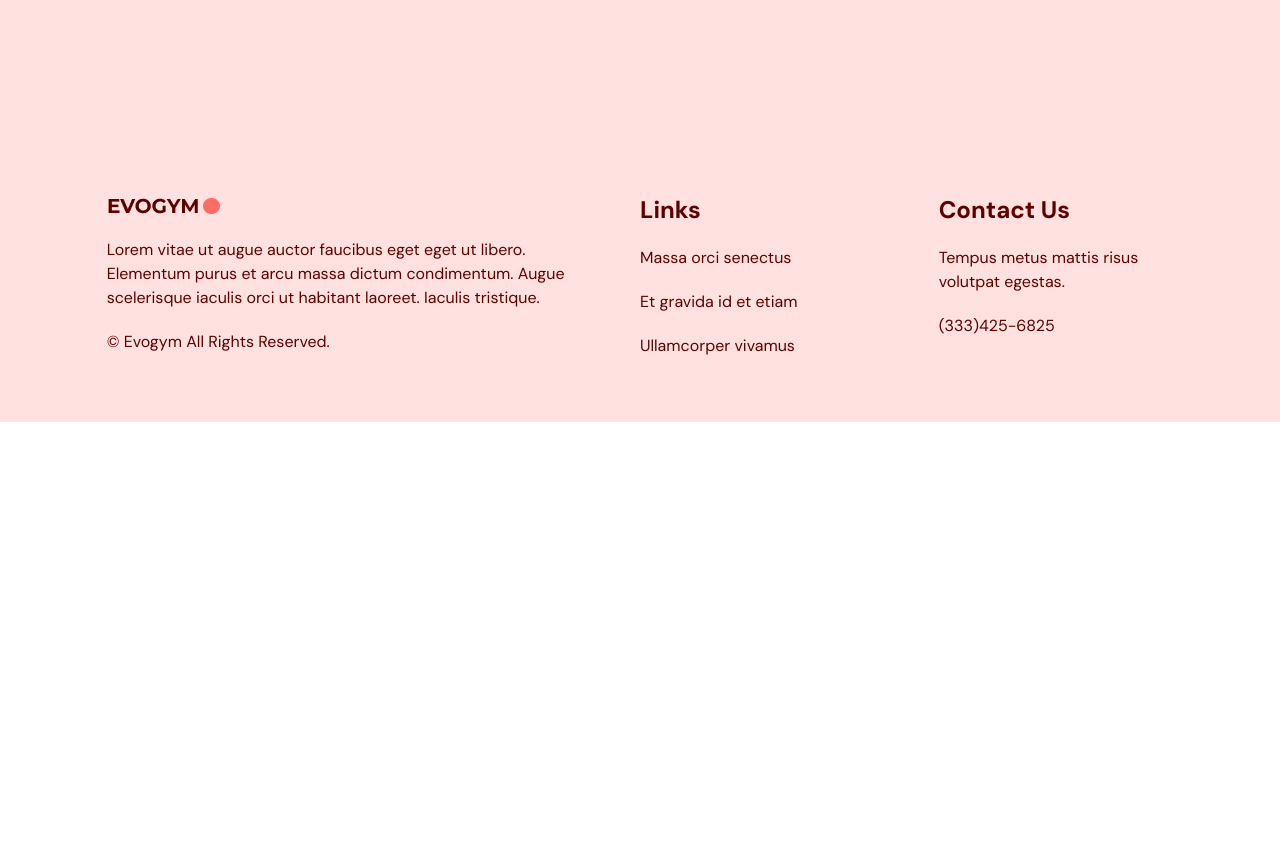
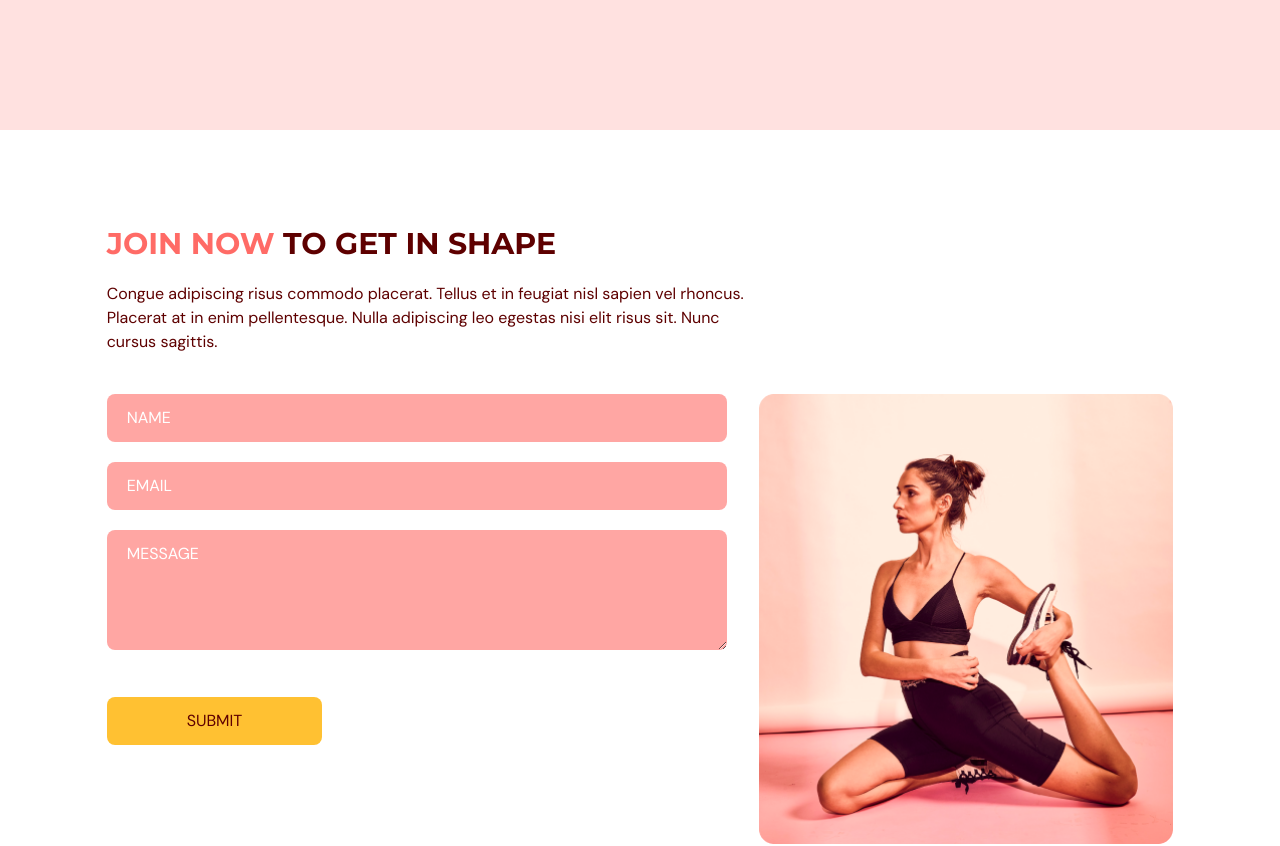
Before and after one commit to shivprajapat/gym-react-typescript-website, a React (Vite) app: page / in a window 1280 px wide. Shown: the part 2840-3686 px from the top of the page. Before the commit the page ends 3262 px from the top, so only its background shows below. Built offline with nearby package versions, Linux system fonts and the light colour scheme.

Commit message:
contact page and navbar ui

```diff
--- a/package.json
+++ b/package.json
@@ -13,7 +13,8 @@
     "framer-motion": "^9.0.2",
     "react": "^18.2.0",
     "react-anchor-link-smooth-scroll": "^1.0.12",
-    "react-dom": "^18.2.0"
+    "react-dom": "^18.2.0",
+    "react-hook-form": "^7.43.1"
   },
   "devDependencies": {
     "@types/node": "^18.13.0",
--- a/src/App.tsx
+++ b/src/App.tsx
@@ -5,6 +5,7 @@
 import Benefits from "./pages/benefits";
 import Footer from "./components/footer";
 import OurClasses from "./pages/ourClasses";
+import Contact from "./pages/contact";
 const App = () => {
   const [isTopOfPage, setIsTopOfPage] = useState<boolean>(true);
   const [selectedPage, setSelectedPage] = useState<SelectedPage>(SelectedPage.Home);
@@ -16,10 +17,10 @@
         setSelectedPage(SelectedPage.Home);
       }
       if (window.scrollY !== 0) setIsTopOfPage(false);
-    }
-    window.addEventListener('scroll', handleScroll)
-    return () => window.removeEventListener('scroll', handleScroll)
-  }, [])
+    };
+    window.addEventListener("scroll", handleScroll);
+    return () => window.removeEventListener("scroll", handleScroll);
+  }, []);
   return (
     <div className="app bg-gray-20">
       <Navbar
@@ -30,6 +31,7 @@
       <Home setSelectedPage={setSelectedPage} />
       <Benefits setSelectedPage={setSelectedPage} />
       <OurClasses setSelectedPage={setSelectedPage}/>
+      <Contact setSelectedPage={setSelectedPage}/>
       <Footer/>
     </div>
   );
--- a/src/components/navbar/index.tsx
+++ b/src/components/navbar/index.tsx
@@ -1,21 +1,21 @@
-import React, { useState } from "react";
-import Logo from "@/assets/logo.png";
+import { useState } from "react";
+import { Bars3Icon, XMarkIcon } from "@heroicons/react/24/solid";
+import Logo from "@/assets/Logo.png";
 import Link from "./Link";
-import { Bars3Icon, XMarkIcon } from "@heroicons/react/24/solid";
 import { SelectedPage } from "@/shared/types";
+import useMediaQuery from "@/hooks/useMediaQuery";
 import ActionButton from "@/shared/ActionButton";
-import useMediaQuery from "@/hooks/useMediaQuery";
 
 type Props = {
   isTopOfPage: boolean;
   selectedPage: SelectedPage;
   setSelectedPage: (value: SelectedPage) => void;
 };
+
 const Navbar = ({ isTopOfPage, selectedPage, setSelectedPage }: Props) => {
-  const navbarBackground = isTopOfPage ? "" : "bg-primary-100 drop-shadow";
   const [isMenuToggled, setIsMenuToggled] = useState<boolean>(false);
   const isAboveMediumScreens = useMediaQuery("(min-width: 1060px)");
-
+  const navbarBackground = isTopOfPage ? "" : "bg-primary-100 drop-shadow";
   const navData = [
     { title: "Home" },
     { title: "Benefits" },
@@ -24,12 +24,14 @@
   ];
   return (
     <nav>
-      <div className={`${navbarBackground} flex-space fixed top-0 z-30 w-full py-6`}>
+      <div
+        className={`${navbarBackground} flex-space fixed top-0 z-30 w-full py-6`}
+      >
         <div className="flex-space mx-auto w-5/6">
           <div className="flex-space w-full gap-16">
             <img alt="logo" src={Logo} />
-            {
-              isAboveMediumScreens ? (
+
+            {isAboveMediumScreens ? (
               <div className="flex-space w-full">
                 <div className="flex-space gap-8 text-sm">
                   {navData?.map(({ title }, i: number) => (
@@ -55,17 +57,22 @@
               >
                 <Bars3Icon className="h-6 w-6 text-white" />
               </button>
-              )
-            }
-
+            )}
           </div>
         </div>
-        {!isAboveMediumScreens && isMenuToggled && (<div className="fixed right-0 bottom-0 z-40 h-full w-[300px] bg-primary-100 drop-shadow-xl">
-          <div className="flex justify-end py-6 px-5">
+      </div>
+
+      {/* MOBILE MENU MODAL */}
+      {!isAboveMediumScreens && isMenuToggled && (
+        <div className="fixed right-0 bottom-0 z-40 h-full w-[300px] bg-primary-100 drop-shadow-xl">
+          {/* CLOSE ICON */}
+          <div className="flex justify-end p-12">
             <button onClick={() => setIsMenuToggled(!isMenuToggled)} className="rounded-full bg-secondary-500 p-2">
               <XMarkIcon className="h-6 w-6 text-white" />
             </button>
           </div>
+
+          {/* MENU ITEMS */}
           <div className="ml-10 flex flex-col gap-6 text-2xl">
             {navData?.map(({ title }, i: number) => (
               <Link
@@ -78,7 +85,6 @@
           </div>
         </div>
       )}
-      </div>
     </nav>
   );
 };
--- a/src/index.css
+++ b/src/index.css
@@ -18,4 +18,10 @@
     .flex-space {
         @apply flex items-center justify-between;
     }
+    .input-field{
+        @apply mb-5 w-full rounded-lg bg-primary-300 px-5 py-3 placeholder-white outline-none
+    }
+     .primary-btn{
+        @apply mt-5 rounded-lg bg-secondary-500 px-20 py-3 transition duration-500 hover:text-white
+    }
 }
--- /dev/null
+++ b/src/pages/contact/index.tsx
@@ -0,0 +1,145 @@
+import { SelectedPage } from '@/shared/types'
+import React from 'react'
+import { motion } from "framer-motion";
+import HText from '@/components/HText';
+import { useForm } from "react-hook-form";
+import ContactUsPageGraphic from "@/assets/ContactUsPageGraphic.png";
+
+type Props = {
+    setSelectedPage: (value: SelectedPage) => void
+}
+
+const Contact = ({ setSelectedPage }: Props) => {
+    const { register,
+        trigger,
+        formState: { errors },
+    } = useForm();
+
+    const onSubmit = async (e: any) => {
+        const isValid = await trigger()
+        if (!isValid) { e.preventDefault(); }
+    }
+    return (
+        <section id="contactus" className="mx-auto w-5/6 pt-24 pb-32">
+            <motion.div
+                onViewportEnter={() => setSelectedPage(SelectedPage.ContactUs)}
+            >
+                {/* HEADER */}
+                <motion.div
+                    className="md:w-3/5"
+                    initial="hidden"
+                    whileInView="visible"
+                    viewport={{ once: true, amount: 0.5 }}
+                    transition={{ duration: 0.5 }}
+                    variants={{
+                        hidden: { opacity: 0, x: -50 },
+                        visible: { opacity: 1, x: 0 },
+                    }}
+                >
+                    <HText>
+                        <span className="text-primary-500">JOIN NOW</span> TO GET IN SHAPE
+                    </HText>
+                    <p className="my-5">
+                        Congue adipiscing risus commodo placerat. Tellus et in feugiat nisl
+                        sapien vel rhoncus. Placerat at in enim pellentesque. Nulla
+                        adipiscing leo egestas nisi elit risus sit. Nunc cursus sagittis.
+                    </p>
+                </motion.div>
+                <div className="mt-10 justify-between gap-8 md:flex">
+                    <motion.div
+                        className="mt-10 basis-3/5 md:mt-0"
+                        initial="hidden"
+                        whileInView="visible"
+                        viewport={{ once: true, amount: 0.5 }}
+                        transition={{ duration: 0.5 }}
+                        variants={{
+                            hidden: { opacity: 0, y: 50 },
+                            visible: { opacity: 1, y: 0 },
+                        }}
+                    >
+                        <form
+                            target="_blank"
+                            onSubmit={onSubmit}
+                            action="https://formsubmit.co/e8a5bdfa807605332f809e5656e27c6e"
+                            method="POST">
+                            <input
+                                className='input-field'
+                                type="text"
+                                placeholder="NAME"
+                                {...register("name", {
+                                    required: true,
+                                    maxLength: 100,
+                                })}
+                            />
+                            {
+                                errors.name && (
+                                    <p className="mt-1 text-primary-500">
+                                        {errors.name.type === "required" && "This field is required."}
+                                        {errors.name.type === "maxLength" &&
+                                            "Max length is 100 char."}
+                                    </p>
+                                )
+                            }
+                            <input
+                                className='input-field'
+                                type="text"
+                                placeholder="EMAIL"
+                                {...register("email", {
+                                    required: true,
+                                    pattern: /^[A-Z0-9._%+-]+@[A-Z0-9.-]+\.[A-Z]{2,}$/i,
+                                })}
+                            />
+                            {errors.email && (
+                                <p className="mt-1 text-primary-500">
+                                    {errors.email.type === "required" &&
+                                        "This field is required."}
+                                    {errors.email.type === "pattern" && "Invalid email address."}
+                                </p>
+                            )}
+                            <textarea className='input-field'
+                            placeholder="MESSAGE"
+                            rows={4}
+                            cols={50}
+                            {...register("message", {
+                              required: true,
+                              maxLength: 2000,
+                            })}
+                          />
+                          {errors.message && (
+                            <p className="mt-1 text-primary-500">
+                              {errors.message.type === "required" &&
+                                "This field is required."}
+                              {errors.message.type === "maxLength" &&
+                                "Max length is 2000 char."}
+                            </p>
+                          )}
+                            <button type="submit" className="primary-btn">SUBMIT</button>
+                        </form>
+                    </motion.div>
+                    <motion.div
+                        className="relative mt-16 basis-2/5 md:mt-0"
+                        initial="hidden"
+                        whileInView="visible"
+                        viewport={{ once: true, amount: 0.5 }}
+                        transition={{ delay: 0.2, duration: 0.5 }}
+                        variants={{
+                            hidden: { opacity: 0, y: 50 },
+                            visible: { opacity: 1, y: 0 },
+                        }}
+                    >
+                        <div className="w-full before:absolute before:-bottom-20 before:-right-10 before:z-[-1] md:before:content-evolvetext">
+                            <img
+                                className="w-full"
+                                alt="contact-us-page-graphic"
+                                src={ContactUsPageGraphic}
+                            />
+                        </div>
+                    </motion.div>
+                </div>
+            </motion.div>
+        </section>
+
+    )
+}
+
+export default Contact
```
Also changed, not shown: src/pages/ourClasses/Class.tsx (+5 -8 lines), src/assets/ContactUsPageGraphic.png (added), 1 other file (tests, documents, lock files or other folders). Lines whose indentation alone changed are shown as unchanged.
